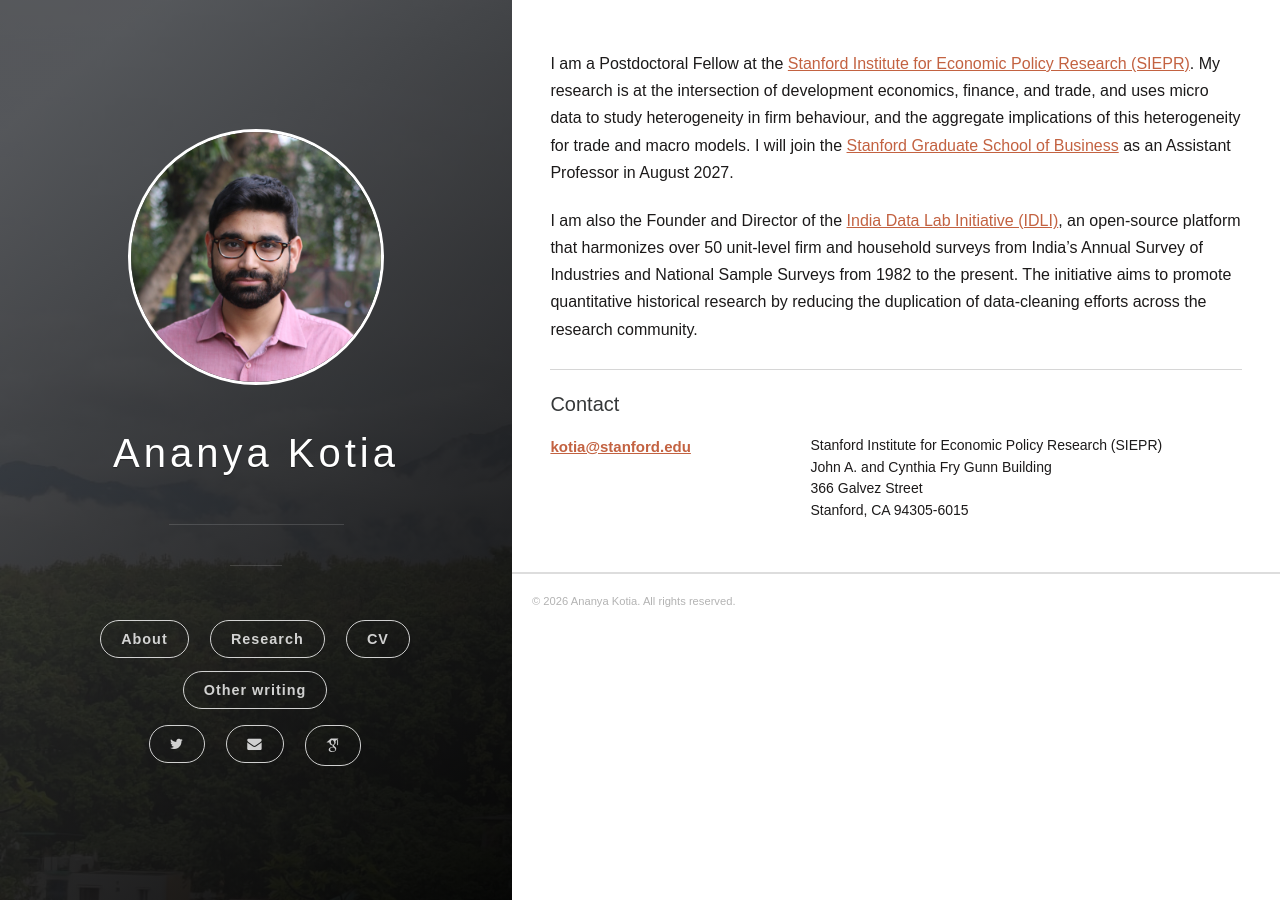
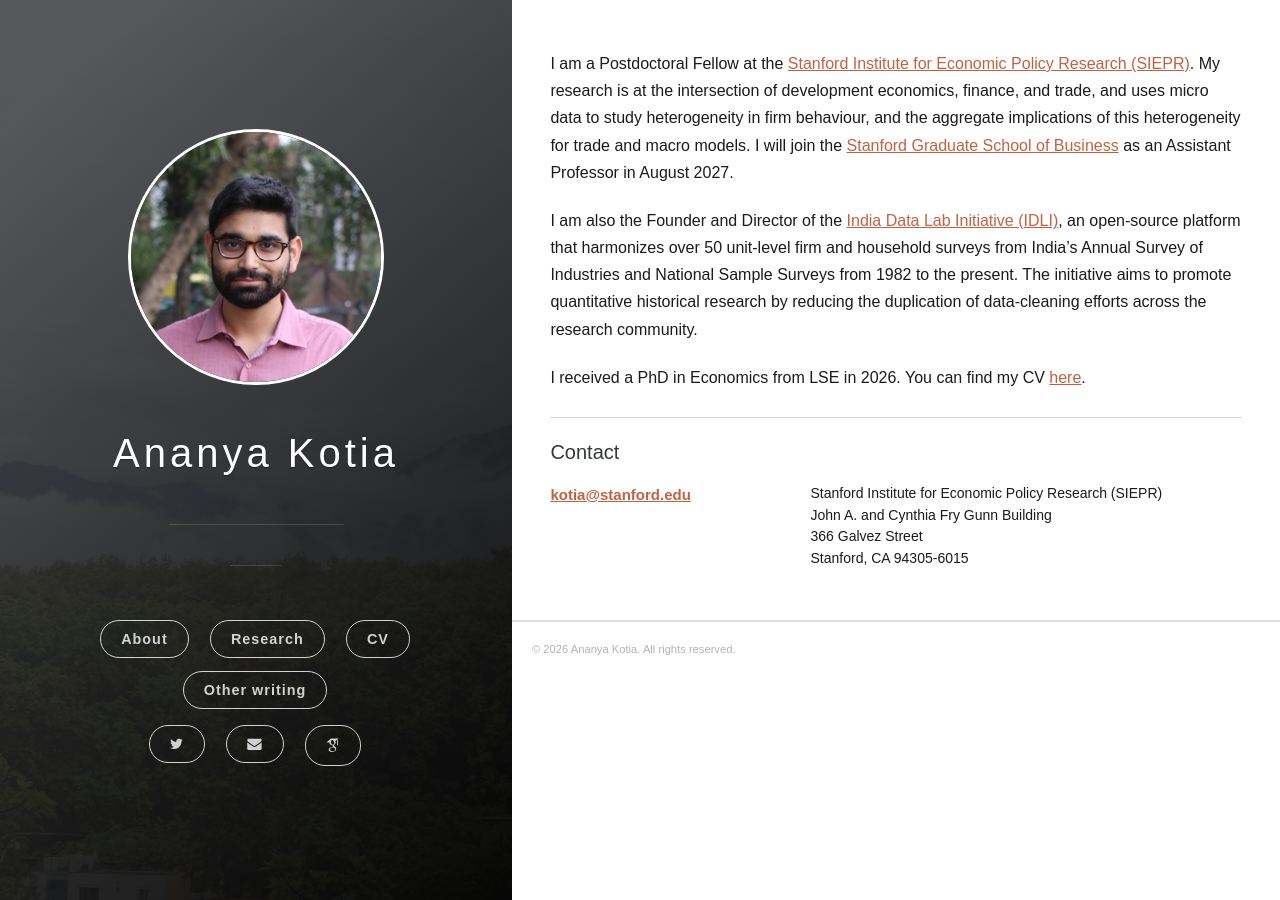
Before and after one commit to ananyakotia/ananyakotia.github.io, a Jekyll site: the page built from pages/about.markdown, in a window 1280 px wide. Built offline with Jekyll 4.4.1, drawn with Linux system fonts in a browser that asks for light colours; some web fonts are replaced.

Commit message:
Update about.markdown

```diff
--- a/pages/about.markdown
+++ b/pages/about.markdown
@@ -9,6 +9,8 @@ I am a Postdoctoral Fellow at the <a href="https://siepr.stanford.edu" target="_
 
 
 I am also the Founder and Director of the <a href="https://www.idli.dev" target="_blank" style="color:#C36241;text-decoration:underline;" onmouseover="this.style.color='#C28C40'" onmouseout="this.style.color='#C36241'">India Data Lab Initiative (IDLI)</a>, an open-source platform that harmonizes over 50 unit-level firm and household surveys from India's Annual Survey of Industries and  National Sample Surveys from 1982 to the present. The initiative aims to promote quantitative historical research by reducing the duplication of  data-cleaning efforts across the research community.
+
+I received a PhD in Economics from LSE in 2026. You can find my CV <a href="{{ site.baseurl }}/files/CV/KotiaCV.pdf" style="color:#C36241;text-decoration:underline;">here</a>.
 
 <section class="about-contact" aria-label="Contact">
   <h3>Contact</h3>
```
